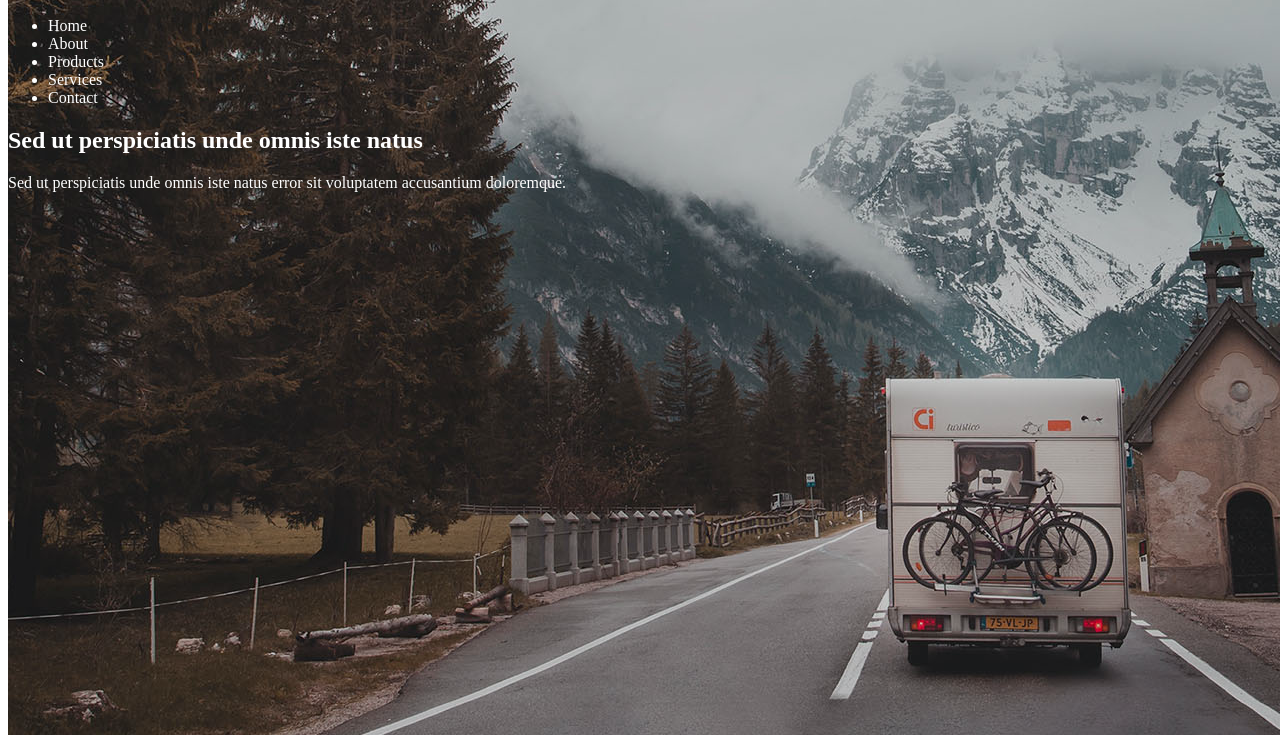
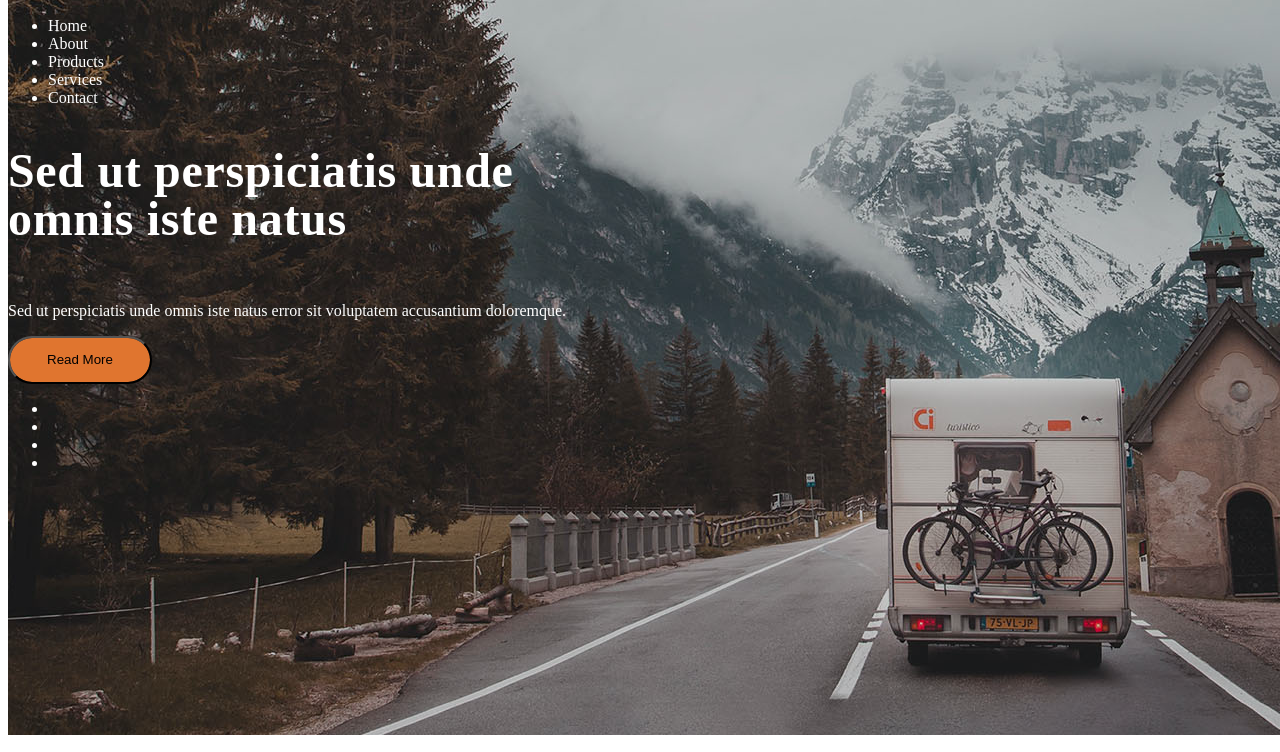
Before and after one commit to Edwin801103/mundosedwin-zapata, a plain HTML site: page index.html in a window 1280 px wide. Shown: the part 41-793 px from the top of the page. Drawn offline with Linux system fonts and the light colour scheme.

Commit message:
hice boton read more

```diff
--- a/Assets/CSS/Styles.css
+++ b/Assets/CSS/Styles.css
@@ -1,6 +1,33 @@
+
+
 #header{
 background-image: url("../Imagenes/slider-1.png");
 height: 768px;
 width: 1366px;
 color: white;
 }
+#button{
+    top: 480px;
+    left: 101px;
+    width: 144px;
+    height: 48px;
+    background: var(--unnamed-color-e0752f) 0% 0% no-repeat padding-box;
+    background: #E0752F 0% 0% no-repeat padding-box;
+    border-radius: 25px;
+    opacity: 1;
+}
+#title{
+    top: 254px;
+    left: 101px;
+    width: 554px;
+    height: 115px;
+    font: var(--unnamed-font-style-normal) normal var(--unnamed-font-weight-600) var(--unnamed-font-size-48)/var(--unnamed-line-spacing-48) var(--unnamed-font-family-poppins);
+    letter-spacing: var(--unnamed-character-spacing-0-67);
+    color: var(--unnamed-color-ffffff);
+    text-align: left;
+    font: normal normal 600 48px/48px Poppins;
+    letter-spacing: 0.67px;
+    color: #FFFFFF;
+    opacity: 1;
+
+}
--- a/index.html
+++ b/index.html
@@ -7,6 +7,7 @@
     <link rel="stylesheet" href="../Assets/CSS/Styles.css" />
     <title>25watts</title>
   </head>
+
   <body>
     <header>
     <section id="header">
@@ -20,11 +21,20 @@
           <li>Contact</li>
         </ul>
       </nav>
-      <h1>Sed ut perspiciatis unde omnis iste natus</h1>
+      <h1 id="title">Sed ut perspiciatis unde omnis iste natus</h1>
       <p>
         Sed ut perspiciatis unde omnis iste natus error sit voluptatem
         accusantium doloremque.
       </p>
+      <button id="button">
+        <p>Read More</p>
+      </button>
+      <ul>
+        <li></li>
+        <li></li>
+        <li></li>
+        <li></li>
+      </ul>
     </section>
 
     </header>
@@ -45,7 +55,7 @@
           invidunt ut
         </p>
       </section>
-      <sectio>
+      <section>
         <img
           src="../Assets/Imagenes/section3-image.png"
           alt="Imagen Products "
@@ -109,4 +119,5 @@
       <img src="../Assets/Imagenes/footer-logo.png" alt="Logo footer" />
     </footer>
   </body>
+
 </html>
```
